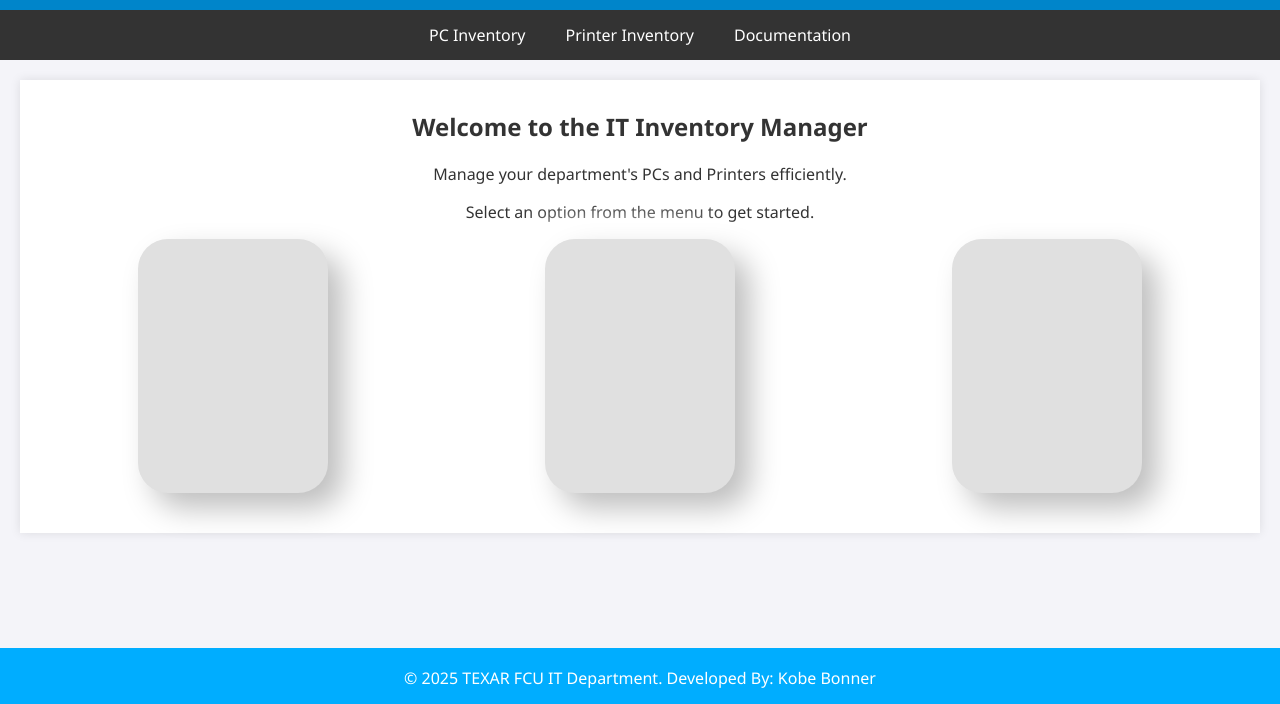
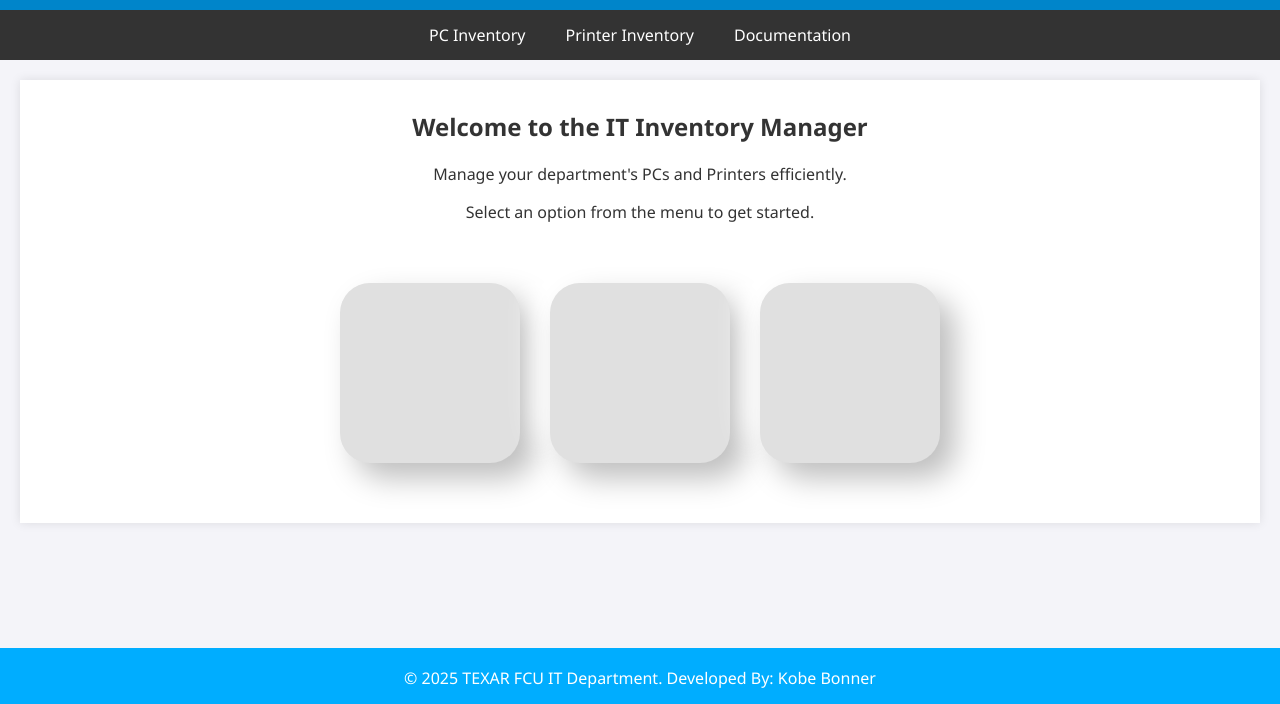
Before and after one commit to PDK1744/IT_Equipment_Manager, an Electron app: page src/UI/index.html in a window 1280 px wide. Shown: the part 96-800 px from the top of the page. Drawn offline with Linux system fonts and the light colour scheme.

Commit message:
Status Card elements created

```diff
--- a/src/Styles/styles.css
+++ b/src/Styles/styles.css
@@ -396,14 +396,24 @@ table td input {
 .status-cards {
     display: flex;
     align-items: center;
-    justify-content: space-around;
+    justify-content: center;
+    flex-wrap: wrap;
+    margin-top: 60px;
+    margin-bottom: 20px;
+    gap: 30px;
+    padding: 0px;
+    margin-left: auto;
+    margin-right: auto;
+
 
 }
 .card {
-    width: 190px;
-    height: 254px;
+    flex: 0 0 180px;
+    width: 180px;
+    height: 180px;
     border-radius: 30px;
     background: #e0e0e0;
     box-shadow: 15px 15px 30px #bebebe,
                -15px -15px 30px #ffffff;
+    margin: 0;
   }
```
